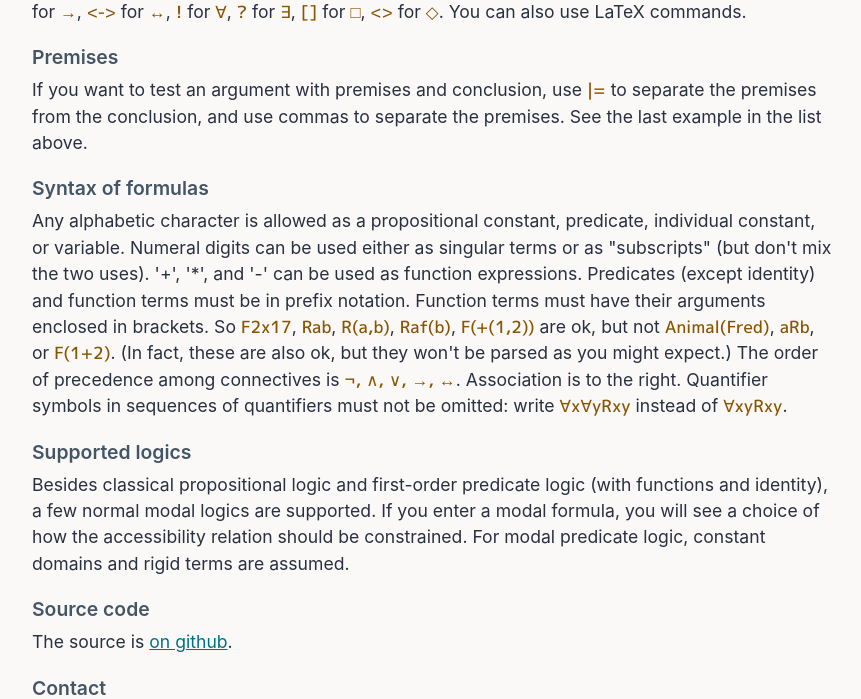
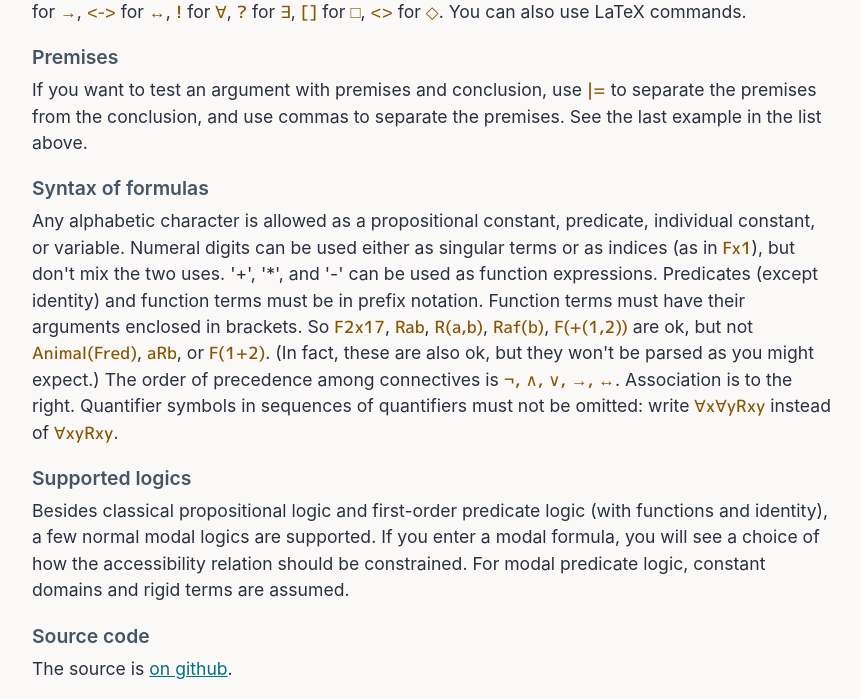
Before and after one commit to wo/tpg, a PHP site: page / in a window 1280 px wide. Shown: the part 611-1310 px from the top of the page, without its empty margins (208-1069 px from the left). Run offline with PHP 8.4, Linux system fonts and the light colour scheme.

Commit message:
clarify formula syntax on start page

```diff
--- a/index.php
+++ b/index.php
@@ -133,10 +133,11 @@ else {
 
   <p>Any alphabetic character is allowed as a propositional constant, predicate,
     individual constant, or variable. Numeral digits can be used either as
-    singular terms or as "subscripts" (but don't mix the two uses). '+', '*',
-    and '-' can be used as function expressions. Predicates (except identity)
-    and function terms must be in prefix notation. Function terms must have
-    their arguments enclosed in brackets. So
+    singular terms or as indices (as in <span class="formula">Fx1</span>), but
+    don't mix the two uses. '+', '*', and '-' can be used as function
+    expressions. Predicates (except identity) and function terms must be in
+    prefix notation. Function terms must have their arguments enclosed in
+    brackets. So
     <span class="formula">F2x17</span>, <span class="formula">Rab</span>,
     <span class="formula">R(a,b)</span>, <span class="formula">Raf(b)</span>,
     <span class="formula">F(+(1,2))</span> are ok, but
```
